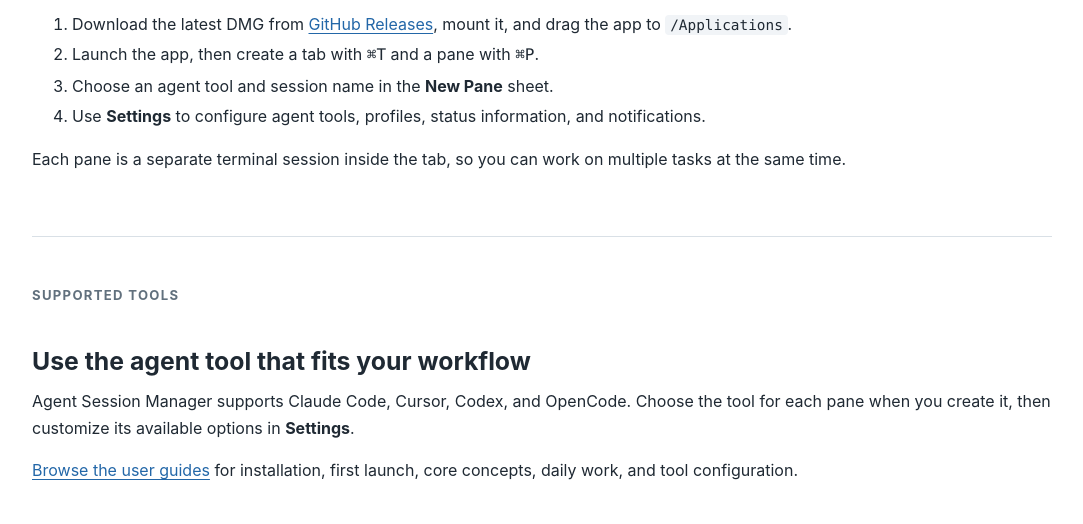
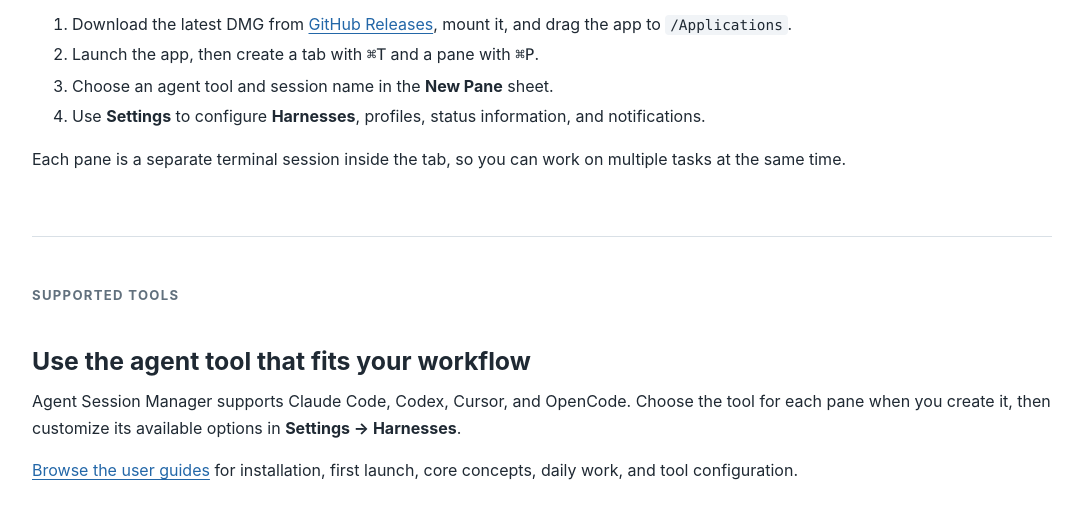
Before and after one commit to JustinDFuller-org/agent-session-manager, a Jekyll site: the page built from index.md, in a window 1280 px wide and 900 px high, scrolled down 631 px. Shown: the part 154-678 px from the top of the window, without its empty margins (98-1181 px from the left). Built offline with Jekyll 4.4.1, drawn with Linux system fonts in a browser that asks for light colours.

Commit message:
docs: reconcile public tool claims (#266)

```diff
--- a/index.md
+++ b/index.md
@@ -25,7 +25,7 @@ description: A native macOS app for running multiple AI agent sessions in parall
     <li>Download the latest DMG from <a href="https://github.com/{{ site.repository }}/releases">GitHub Releases</a>, mount it, and drag the app to <code>/Applications</code>.</li>
     <li>Launch the app, then create a tab with <kbd>⌘T</kbd> and a pane with <kbd>⌘P</kbd>.</li>
     <li>Choose an agent tool and session name in the <strong>New Pane</strong> sheet.</li>
-    <li>Use <strong>Settings</strong> to configure agent tools, profiles, status information, and notifications.</li>
+    <li>Use <strong>Settings</strong> to configure <strong>Harnesses</strong>, profiles, status information, and notifications.</li>
   </ol>
   <p>Each pane is a separate terminal session inside the tab, so you can work on multiple tasks at the same time.</p>
 </section>
@@ -33,7 +33,7 @@ description: A native macOS app for running multiple AI agent sessions in parall
 <section class="home-section">
   <p class="eyebrow">Supported tools</p>
   <h2>Use the agent tool that fits your workflow</h2>
-  <p>Agent Session Manager supports Claude Code, Cursor, Codex, and OpenCode. Choose the tool for each pane when you create it, then customize its available options in <strong>Settings</strong>.</p>
+  <p>Agent Session Manager supports Claude Code, Codex, Cursor, and OpenCode. Choose the tool for each pane when you create it, then customize its available options in <strong>Settings → Harnesses</strong>.</p>
   <p><a href="{{ '/docs/' | relative_url }}">Browse the user guides</a> for installation, first launch, core concepts, daily work, and tool configuration.</p>
 </section>
 
```
Also changed, not shown: USER_FACING_DOCS.md (+1 -1 lines), README.md.
